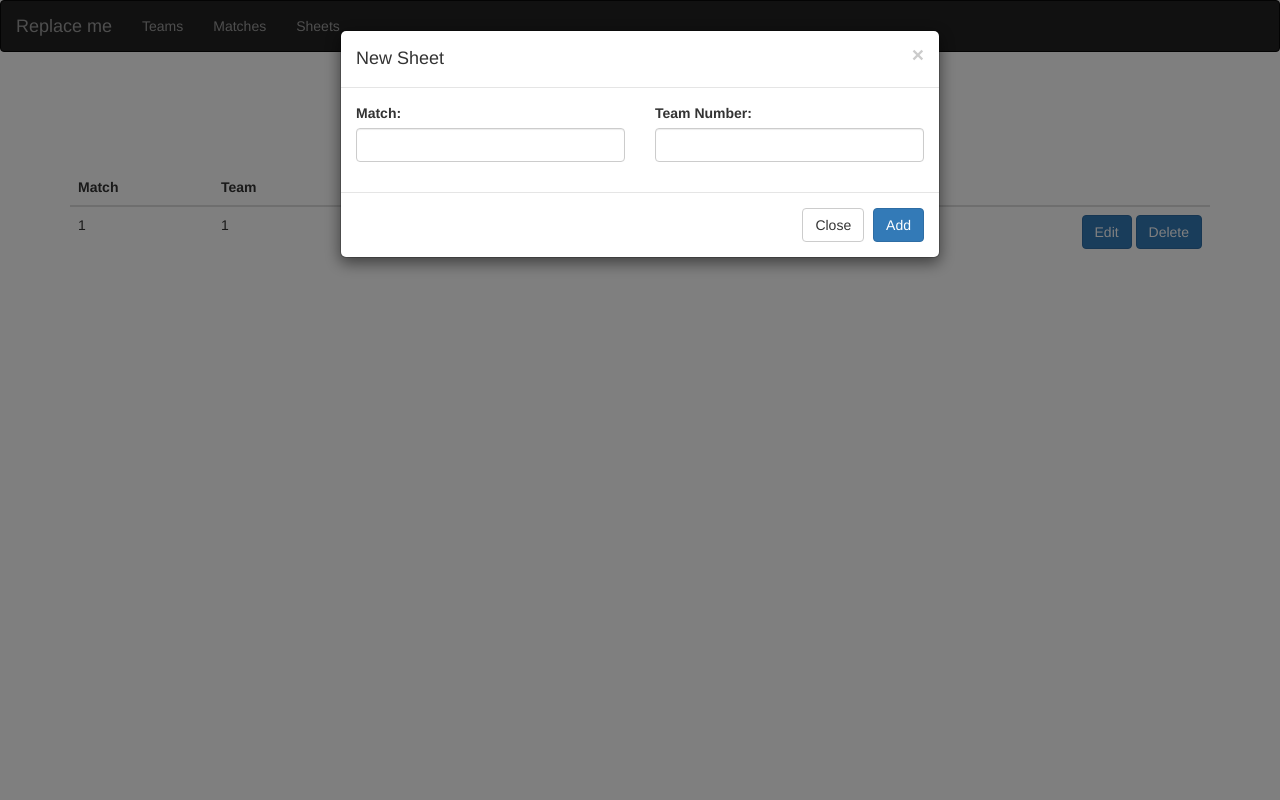
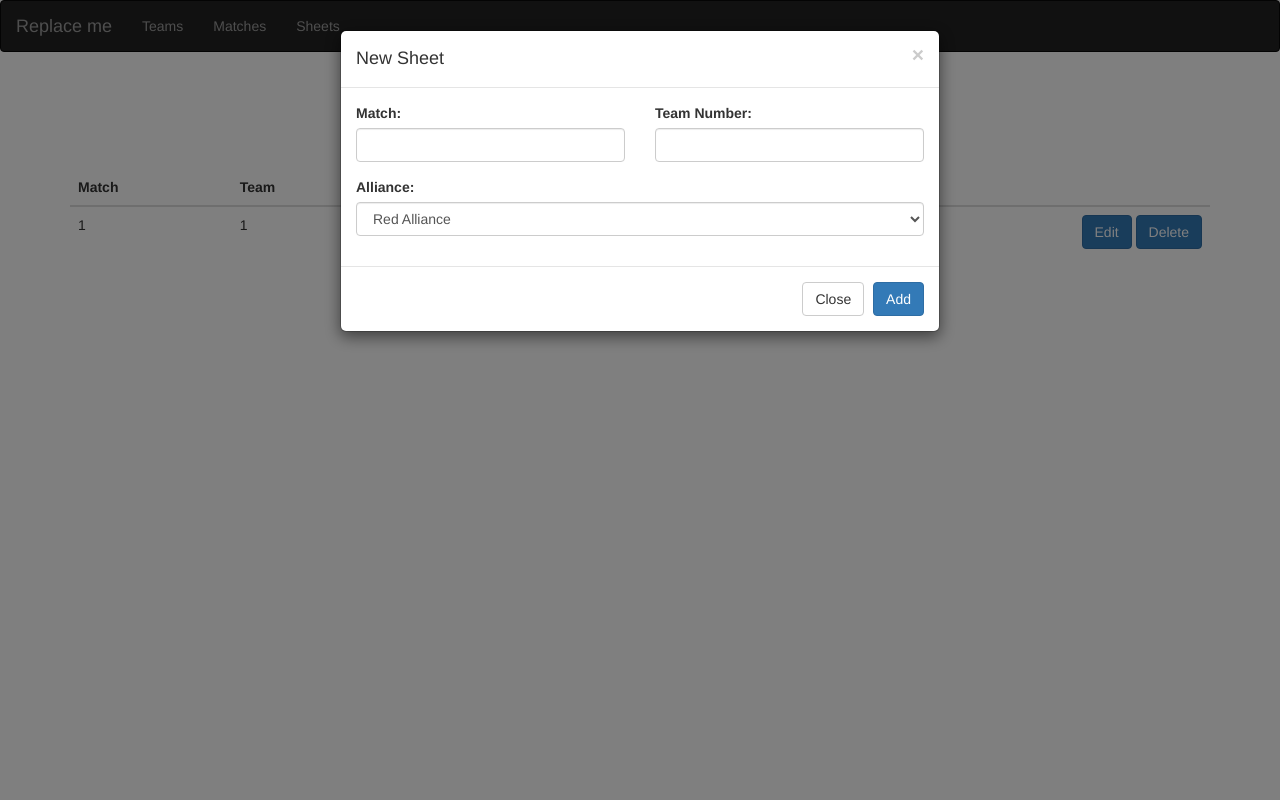
Before and after one commit to csherling/StuyPulseStrategy, a Flask app: page /sheets in a window 1280 px wide, after a click on "New Sheet". Run offline with Flask 2, Linux system fonts and the light colour scheme; tables that the repository leaves empty hold one stand-in row (values such as "Sample post"); some libraries are stand-ins or nearby versions.

Commit message:
Add functionality for updating sheets

```diff
--- a/server/api/models.py
+++ b/server/api/models.py
@@ -20,7 +20,9 @@ class Sheets(db.Model):
     sid = db.Column(db.Integer, unique=True, primary_key=True)
     mid = db.Column(db.String(16))
     tid = db.Column(db.Integer)
+    alliance = db.Column(db.String(16))
 
-    def __init__(self, mid, tid):
+    def __init__(self, mid, tid, alliance):
         self.mid = mid
         self.tid = tid
+        self.alliance = alliance
--- a/server/api/sheet.py
+++ b/server/api/sheet.py
@@ -11,7 +11,8 @@ def new_sheet_request():
     form = request.form
     tid = form.get("tid")
     mid = form.get("mid")
-    new_sheet(tid, mid)
+    alliance = form.get("alliance")
+    new_sheet(tid, mid, alliance)
     return {"success": 1, "message": "Sheet created."}
 
 @blueprint.route("/delete", methods=["POST"])
@@ -22,8 +23,19 @@ def delete_sheet_request():
     delete_sheet(sid)
     return {"success": 1, "message": "Sheet deleted."}
 
-def new_sheet(tid, mid):
-    sheet = Sheets(mid, tid)
+@blueprint.route("/update", methods=["POST"])
+@api_wrapper
+def update_sheet_request():
+    form = request.form
+    sid = form.get("sid")
+    mid = form.get("mid")
+    tid = form.get("tid")
+    alliance = form.get("alliance")
+    update_sheet(sid, mid, tid, alliance)
+    return {"success": 1, "message": "Sheet updated."}
+
+def new_sheet(tid, mid, alliance):
+    sheet = Sheets(mid, tid, alliance)
     with app.app_context():
         db.session.add(sheet)
         db.session.commit()
@@ -34,6 +46,15 @@ def delete_sheet(sid):
         db.session.delete(sheet)
         db.session.commit()
 
+def update_sheet(sid, mid, tid, alliance):
+    sheet = get_sheet(sid)
+    sheet.mid = mid
+    sheet.tid = tid
+    sheet.alliance = alliance
+    with app.app_context():
+        db.session.add(sheet)
+        db.session.commit()
+
 def get_sheets():
     sheets = Sheets.query.all()
     return sheets
--- a/server/static/js/sheet.js
+++ b/server/static/js/sheet.js
@@ -2,20 +2,45 @@ $("#new-sheet-form").on("submit", function(e) {
     e.preventDefault();
     var mid = $("#mid").val();
     var tid = $("#tid").val();
-    new_sheet(mid, tid);
-})
+    var alliance = $("#alliance").val();
+    new_sheet(mid, tid, alliance);
+});
 
 $("[name=delete]").on("click", function(e) {
     var button = $(this);
     var sid = button.val();
     delete_sheet(sid, button);
-})
+});
 
-function new_sheet(mid, tid) {
+$("#edit-sheet-form").on("submit", function(e) {
+    e.preventDefault();
+    var sid = $("#edit-sid").val();
+    var mid = $("#edit-mid").val();
+    var tid = $("#edit-tid").val();
+    var alliance = $("#edit-alliance").val();
+    update_sheet(sid, mid, tid, alliance);
+});
+
+$("[name=edit-sheet-button]").on("click", function(e) {
+    var row = $(this).closest("tr");
+    var sid = $(this).attr("value");
+    $("#edit-sid").val(sid);
+    row.each(function() {
+        var mid = this.cells[0].innerHTML;
+        var tid = this.cells[1].innerHTML;
+        var alliance = this.cells[2].innerHTML;
+        $("#edit-mid").val(mid);
+        $("#edit-tid").val(tid);
+        $("#edit-alliance").val(alliance);
+    });
+});
+
+function new_sheet(mid, tid, alliance) {
     $("#new-sheet").prop("disabled", "disabled");
     $.post("/api/sheet/new", {
         mid: mid,
-        tid: tid
+        tid: tid,
+        alliance: alliance
     }, function(data) {
         if (data["success"] == 1) {
             display_message("new-sheet-status", "success", data["message"], function() {
@@ -42,7 +67,27 @@ function delete_sheet(sid, button) {
         } else {
             display_message("status", "danger", data["message"], function() {
                 button.removeAttr("disabled");
-            })
+            });
         }
-    })
+    });
 }
+
+function update_sheet(sid, mid, tid, alliance) {
+    $("#edit-sheet").prop("disabled", "disabled");
+    $.post("/api/sheet/update", {
+        sid: sid,
+        mid: mid,
+        tid: tid,
+        alliance: alliance
+    }, function(data) {
+        if (data["success"] == 1) {
+            display_message("edit-sheet-status", "success", data["message"], function() {
+                $("#edit-sheet").removeAttr("disabled");
+            });
+        } else {
+            display_message("edit-sheet-status", "danger", data["message"], function() {
+                $("#edit-sheet").removeAttr("disabled");
+            });
+        }
+    });
+}
--- a/server/templates/sheets.html
+++ b/server/templates/sheets.html
@@ -16,8 +16,8 @@
             <tr>
                 <th>Match</th>
                 <th>Team</th>
+                <th>Alliance</th>
                 <th>More stuff</th>
-                <th>Even more stuff</th>
                 <th></th>
             </tr>
         </thead>
@@ -27,10 +27,10 @@
             <tr>
                 <td>{{ sheet.mid }}</td>
                 <td>{{ sheet.tid }}</td>
-                <td></td>
+                <td>{{ sheet.alliance }}</td>
                 <td></td>
                 <td class="text-right">
-                    <a style="text-align: right" class="btn btn-primary" href="/sheets/edit">Edit</a>
+                    <a name="edit-sheet-button" href="#edit-sheet-modal" style="text-align: right" role="button" class="btn btn-primary" data-toggle="modal" value="{{ sheet.sid }}">Edit</a>
                     <button name="delete" style="text-align: right" class="btn btn-primary" value="{{ sheet.sid }}">Delete</a>
                 </td>
             </tr>
@@ -67,6 +67,14 @@
                             </div>
                         </div>
                     </div>
+
+                    <div class="form-group">
+                        <label for="alliance">Alliance:</label>
+                        <select class="form-control" id="alliance">
+                            <option>Red Alliance</option>
+                            <option>Blue Alliance</option>
+                        </select>
+                    </div>
                 </div>
                 <div class="modal-footer">
                     <button type="button" class="btn btn-default" data-dismiss="modal">Close</button>
@@ -76,5 +84,51 @@
         </form>
     </div>
 </div>
+<div class="modal fade" id="edit-sheet-modal" tabindex="-1" role="dialog">
+    <div class="modal-dialog">
+
+        <form id="edit-sheet-form">
+            <!-- Modal content-->
+            <div class="modal-content">
+                <div class="modal-header">
+                    <button type="button" class="close" data-dismiss="modal">&times;</button>
+                    <h4 class="modal-title">New Sheet</h4>
+                </div>
+                <div class="modal-body">
+
+                    <div id="edit-sheet-status"></div>
+                    <div class="row">
+                        <div class="col-md-6">
+                            <div class="form-group">
+                                <label for="edit-mid">Match:</label>
+                                <input class="form-control" id="edit-mid" required="true">
+                            </div>
+                        </div>
+                        <div class="col-md-6">
+                            <div class="form-group">
+                                <label for="edit-tid">Team Number:</label>
+                                <input type="number" class="form-control" id="edit-tid" min="0" step="1" required="true">
+                            </div>
+                        </div>
+                    </div>
+
+                    <input type="hidden" id="edit-sid"/>
+
+                    <div class="form-group">
+                        <label for="edit-alliance">Alliance:</label>
+                        <select class="form-control" id="edit-alliance">
+                            <option>Red Alliance</option>
+                            <option>Blue Alliance</option>
+                        </select>
+                    </div>
+                </div>
+                <div class="modal-footer">
+                    <button type="button" class="btn btn-default" data-dismiss="modal">Close</button>
+                    <button id="edit-sheet" type="submit" class="btn btn-primary">Update</button>
+                </div>
+            </div>
+        </form>
+    </div>
+</div>
 <script src="{{ url_for('static', filename='js/sheet.js') }}"></script>
 {% endblock body %}
```
